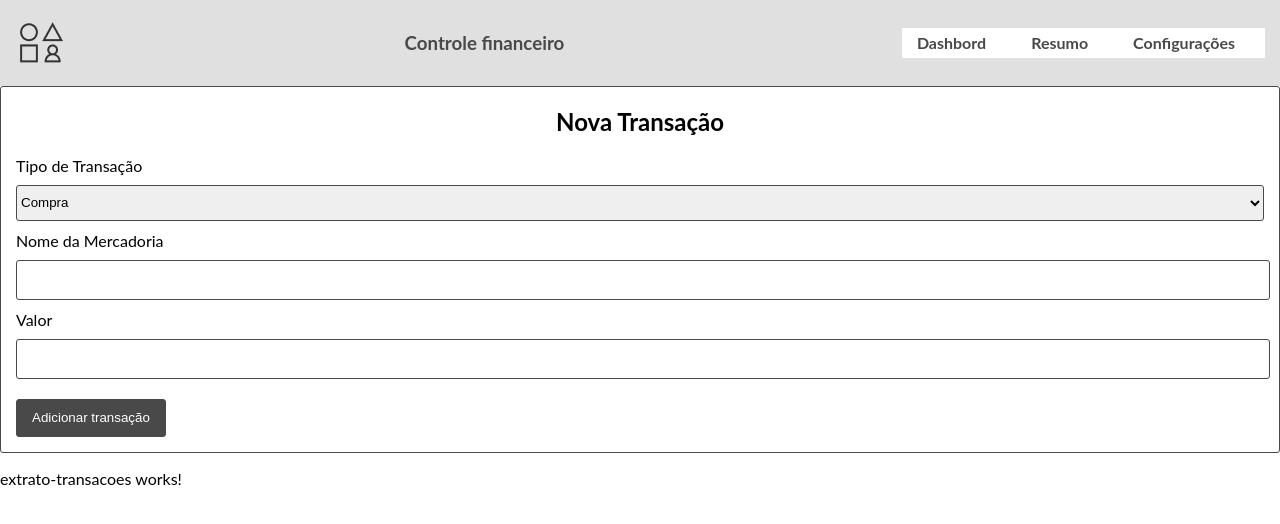
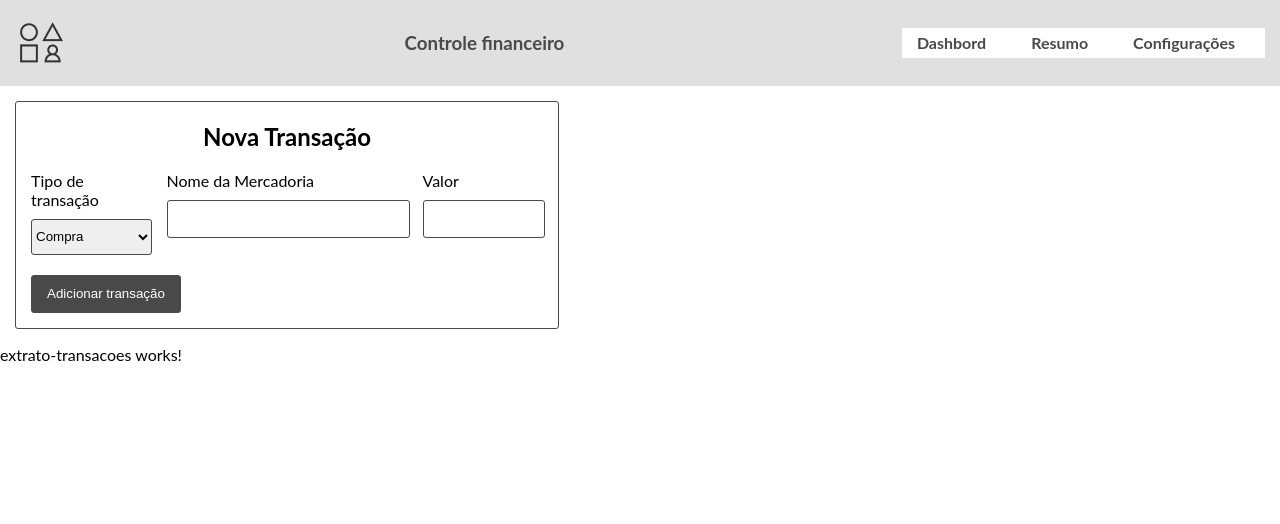
Before and after one commit to CharlesPresidente/via-varejo, an Angular app: page / in a window 1280 px wide. Shown: the top 524 px of the page. Built offline with nearby package versions, Linux system fonts and the light colour scheme.

Commit message:
iniciar nova-transacao

```diff
--- a/src/app/components/nova-transacao/nova-transacao.component.html
+++ b/src/app/components/nova-transacao/nova-transacao.component.html
@@ -2,16 +2,24 @@
   <h2>Nova Transação</h2>
 
   <form [formGroup]="transacaoForm" (ngSubmit)="registrar()">
-    <label for="">Tipo de Transação</label>
+    <div class="form-group">
+      <div class="form-item">
+        <label for="">Tipo de transação</label>
         <select formControlName="tipo">
           <option value="{{i}}" *ngFor="let i of tipoObject">{{i}}</option>
         </select>
+      </div>
 
+      <div class="form-item">
         <label for="">Nome da Mercadoria</label>
         <input type="text" formControlName="nome">
+      </div>
 
+      <div class="form-item">
         <label for="">Valor</label>
         <input type="number" formControlName="valor">
+      </div>
+    </div>
 
     <button>Adicionar transação</button>
   </form>
--- a/src/app/components/nova-transacao/nova-transacao.component.scss
+++ b/src/app/components/nova-transacao/nova-transacao.component.scss
@@ -20,6 +20,7 @@
     width: 100%;
     height: 36px;
     margin: 10px 0;
+    padding: 0;
     border: $border;
     border-radius: 3px;
   }
@@ -34,7 +35,8 @@
     margin-top: 10px;
   }
 
-  @media screen and (min-width: 768px) {
+  @media screen and (min-width: 768px) , screen and (min-width: 1023px){
+    margin: 15px;
     padding-top: 0px;
     border-radius: 3px;
     border: $border;
@@ -45,10 +47,27 @@
       text-align: center;
     }
 
+    .form-group {
+      display: flex;
+      justify-content: space-between;
+    }
+
+    .form-item {
+      width: 25%;
+    }
+
+    .form-item:nth-last-of-type(2) {
+      width: 50%;
+      margin: 0 15px;
+    }
+
     button {
-      align-self: flex-end;
       width: auto;
       padding: 0 15px;
     }
   }
+
+  @media screen and (min-width: 1024px) {
+    width: 40%;
+  }
 }
```
Lines whose indentation alone changed are shown as unchanged.
